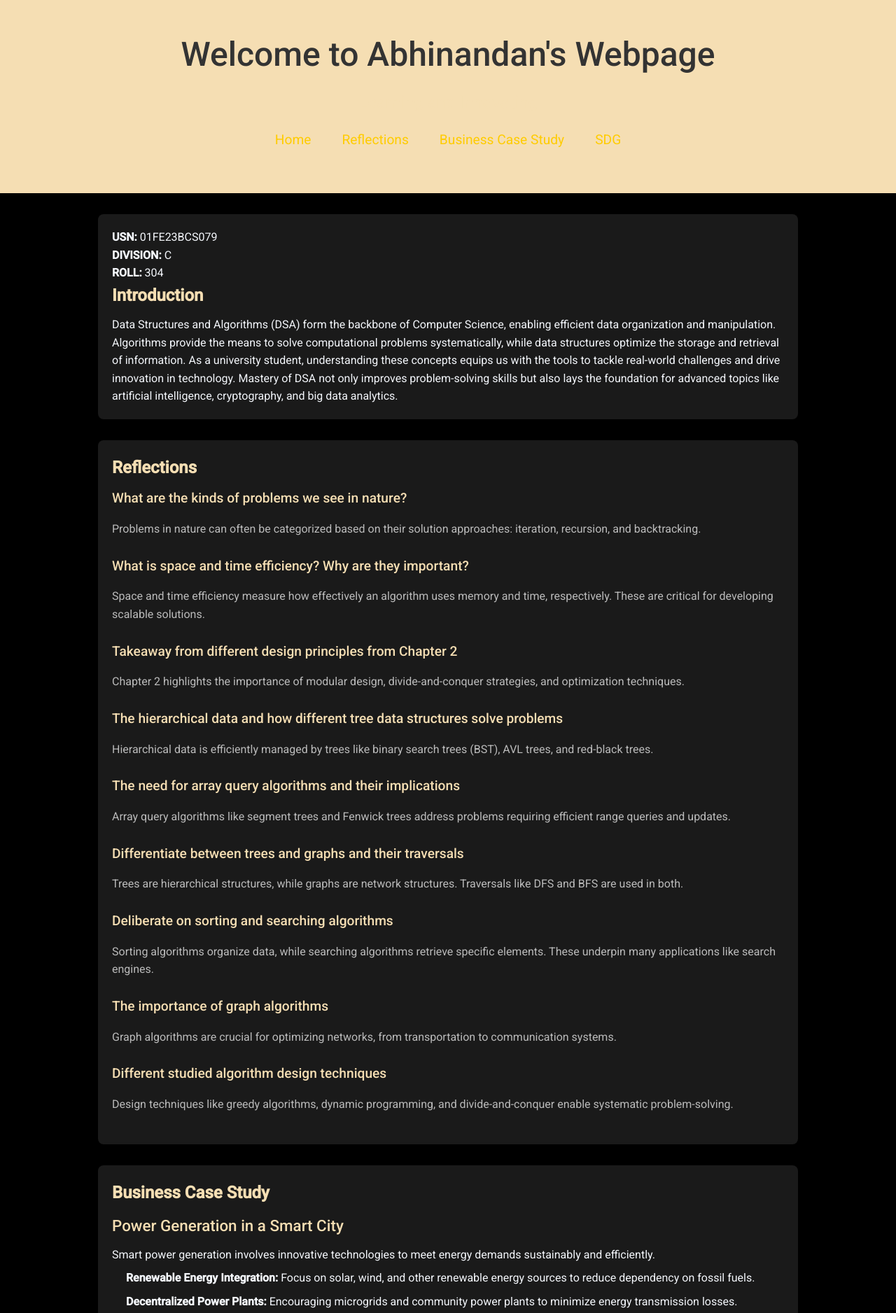
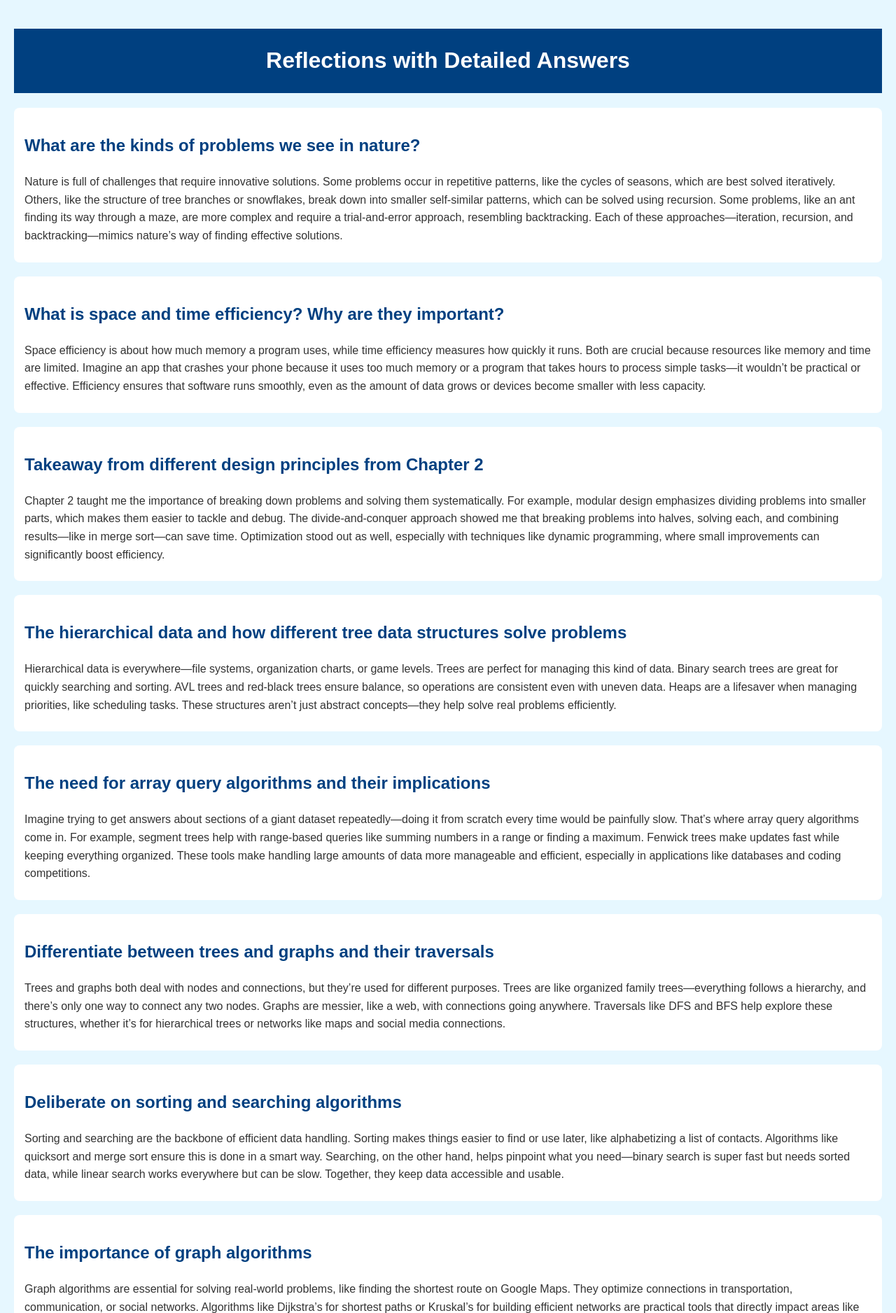
Before and after one commit to SavitruG/Citydesign.github.io, a plain HTML site: page coursereflectionANM.html in a window 1280 px wide. Shown: the top 1876 px of the page at 70% size. Drawn offline with Linux system fonts and the light colour scheme.

Commit message:
coursereflectionANM.html

```diff
--- a/coursereflectionANM.html
+++ b/coursereflectionANM.html
@@ -3,255 +3,102 @@
 <head>
     <meta charset="UTF-8">
     <meta name="viewport" content="width=device-width, initial-scale=1.0">
-    <title>Abhinandan's Webpage</title>
-    <link href="https://fonts.googleapis.com/css2?family=Roboto:wght@400;500&display=swap" rel="stylesheet">
+    <title>Algorithm Reflections</title>
     <style>
-        * {
+        body {
+            font-family: 'Product Sans', Arial, sans-serif;
+            line-height: 1.6;
             margin: 0;
-            padding: 0;
-            box-sizing: border-box;
+            padding: 20px;
+            background-color: #e6f7ff;
+            color: #333;
         }
-
-        body {
-            font-family: 'Roboto', sans-serif;
-            background-color: #000000;
-            color: #f4f7fc;
-            line-height: 1.6;
+        h1 {
+            text-align: center;
+            color: white;
+            background-color: #004080;
+            padding: 20px;
         }
-
-        header {
-            background-color: #f5deb3;  /* Beige background for header */
-            color: #333;
-            padding: 40px 20px;
+        h2 {
+            color: #004080;
+        }
+        section {
+            margin-bottom: 20px;
+            padding: 15px;
+            background: #ffffff;
+            border-radius: 8px;
+        }
+        p {
+            margin: 0 0 10px;
+        }
+        .button-container {
             text-align: center;
-            box-shadow: 0 4px 6px rgba(0, 0, 0, 0.1);
+            margin-top: 20px;
         }
-
-        header h1 {
-            font-size: 3rem;
-            font-weight: 500;
-        }
-
-        header h2 {
-            font-size: 1.5rem;
-            margin-top: 10px;
-            font-weight: 400;
-        }
-
-        nav {
-            margin: 20px 0;
-        }
-
-        nav a {
-            color: #ffcc00;
+        .button-container a {
+            display: inline-block;
+            padding: 10px 20px;
             text-decoration: none;
-            margin: 0 20px;
-            font-size: 1.2rem;
-            transition: color 0.3s;
-        }
-
-        nav a:hover {
-            color: #fff;
-        }
-
-        section {
-            max-width: 1000px;
-            margin: 30px auto;
-            padding: 20px;
-            background: #1a1a1a;
-            border-radius: 8px;
-            box-shadow: 0 4px 12px rgba(0, 0, 0, 0.2);
-            transition: all 0.3s;
-        }
-
-        section:hover {
-            transform: translateY(-5px);
-        }
-
-        h2, h3 {
-            color: #f5deb3;  /* Beige color for section titles */
+            background-color: #004080;
+            color: white;
+            border-radius: 5px;
+            font-weight: bold;
+            transition: background-color 0.3s ease;
             margin-bottom: 10px;
         }
-
-        h3 {
-            font-size: 1.4rem;
-            font-weight: 500;
-        }
-
-        ul {
-            list-style-type: none;
-            padding-left: 20px;
-        }
-
-        li {
-            margin: 8px 0;
-        }
-
-        footer {
-            background-color: #f5deb3;
-            color: #333;
-            padding: 20px;
-            text-align: center;
-            font-size: 0.9rem;
-        }
-
-        /* Simplified question titles in reflections section */
-        .question-title {
-            font-size: 1.2rem;
-            font-weight: 500;
-            margin-bottom: 15px;
-            color: #f5deb3;
-        }
-
-        .question-answer {
-            margin-bottom: 25px;
-            font-size: 1rem;
-            color: #bbb;
-        }
-
-        /* Responsive Design */
-        @media (max-width: 768px) {
-            section {
-                padding: 15px;
-            }
-
-            nav a {
-                margin: 0 10px;
-                font-size: 1rem;
-            }
-
-            header h1 {
-                font-size: 2.5rem;
-            }
-
-            header h2 {
-                font-size: 1.2rem;
-            }
+        .button-container a:hover {
+            background-color: #0059b3;
         }
     </style>
 </head>
 <body>
-    <header>
-        <h1>Welcome to Abhinandan's Webpage</h1>
-        <h2>Learning and Innovating</h2>
-        <nav>
-            <a href="#home">Home</a>
-            <a href="#reflections">Reflections</a>
-            <a href="#business-case-study">Business Case Study</a>
-            <a href="#sdg">SDG</a>
-        </nav>
-    </header>
 
-    <!-- Home Section -->
-    <section id="home">
-        <div>
-            <p><strong>USN:</strong> 01FE23BCS079</p>
-            <p><strong>DIVISION:</strong> C</p>
-            <p><strong>ROLL:</strong> 304</p>
-        </div>
+    <h1>Reflections with Detailed Answers</h1>
 
-        <h2>Introduction</h2>
-        <p>
-            Data Structures and Algorithms (DSA) form the backbone of Computer Science, enabling efficient data organization and manipulation. Algorithms provide the means to solve computational problems systematically, while data structures optimize the storage and retrieval of information. As a university student, understanding these concepts equips us with the tools to tackle real-world challenges and drive innovation in technology. Mastery of DSA not only improves problem-solving skills but also lays the foundation for advanced topics like artificial intelligence, cryptography, and big data analytics.
-        </p>
+    <section>
+        <h2>What are the kinds of problems we see in nature?</h2>
+        <p>Nature is full of challenges that require innovative solutions. Some problems occur in repetitive patterns, like the cycles of seasons, which are best solved iteratively. Others, like the structure of tree branches or snowflakes, break down into smaller self-similar patterns, which can be solved using recursion. Some problems, like an ant finding its way through a maze, are more complex and require a trial-and-error approach, resembling backtracking. Each of these approaches—iteration, recursion, and backtracking—mimics nature’s way of finding effective solutions.</p>
     </section>
 
-    <!-- Reflections Section -->
-    <section id="reflections">
-        <h2>Reflections</h2>
-        <article>
-            <div class="question-answer">
-                <p class="question-title">What are the kinds of problems we see in nature?</p>
-                <p>Problems in nature can often be categorized based on their solution approaches: iteration, recursion, and backtracking.</p>
-            </div>
-
-            <div class="question-answer">
-                <p class="question-title">What is space and time efficiency? Why are they important?</p>
-                <p>Space and time efficiency measure how effectively an algorithm uses memory and time, respectively. These are critical for developing scalable solutions.</p>
-            </div>
-
-            <div class="question-answer">
-                <p class="question-title">Takeaway from different design principles from Chapter 2</p>
-                <p>Chapter 2 highlights the importance of modular design, divide-and-conquer strategies, and optimization techniques.</p>
-            </div>
-
-            <div class="question-answer">
-                <p class="question-title">The hierarchical data and how different tree data structures solve problems</p>
-                <p>Hierarchical data is efficiently managed by trees like binary search trees (BST), AVL trees, and red-black trees.</p>
-            </div>
-
-            <div class="question-answer">
-                <p class="question-title">The need for array query algorithms and their implications</p>
-                <p>Array query algorithms like segment trees and Fenwick trees address problems requiring efficient range queries and updates.</p>
-            </div>
-
-            <div class="question-answer">
-                <p class="question-title">Differentiate between trees and graphs and their traversals</p>
-                <p>Trees are hierarchical structures, while graphs are network structures. Traversals like DFS and BFS are used in both.</p>
-            </div>
-
-            <div class="question-answer">
-                <p class="question-title">Deliberate on sorting and searching algorithms</p>
-                <p>Sorting algorithms organize data, while searching algorithms retrieve specific elements. These underpin many applications like search engines.</p>
-            </div>
-
-            <div class="question-answer">
-                <p class="question-title">The importance of graph algorithms</p>
-                <p>Graph algorithms are crucial for optimizing networks, from transportation to communication systems.</p>
-            </div>
-
-            <div class="question-answer">
-                <p class="question-title">Different studied algorithm design techniques</p>
-                <p>Design techniques like greedy algorithms, dynamic programming, and divide-and-conquer enable systematic problem-solving.</p>
-            </div>
-        </article>
+    <section>
+        <h2>What is space and time efficiency? Why are they important?</h2>
+        <p>Space efficiency is about how much memory a program uses, while time efficiency measures how quickly it runs. Both are crucial because resources like memory and time are limited. Imagine an app that crashes your phone because it uses too much memory or a program that takes hours to process simple tasks—it wouldn’t be practical or effective. Efficiency ensures that software runs smoothly, even as the amount of data grows or devices become smaller with less capacity.</p>
     </section>
 
-    <!-- Business Case Study Section -->
-    <section id="business-case-study">
-        <h2>Business Case Study</h2>
-
-        <h3>Power Generation in a Smart City</h3>
-        <p>Smart power generation involves innovative technologies to meet energy demands sustainably and efficiently.</p>
-        <ul>
-            <li><strong>Renewable Energy Integration:</strong> Focus on solar, wind, and other renewable energy sources to reduce dependency on fossil fuels.</li>
-            <li><strong>Decentralized Power Plants:</strong> Encouraging microgrids and community power plants to minimize energy transmission losses.</li>
-            <li><strong>Green Energy Incentives:</strong> Promotion of clean energy production with tax benefits and subsidies for green energy initiatives.</li>
-            <li><strong>AI-Driven Energy Management:</strong> Leveraging AI to predict energy demand, optimize generation, and reduce waste.</li>
-        </ul>
-
-        <h3>Fuel Industry in a Smart City</h3>
-        <p>Smart fuel industries emphasize innovation in fuel production, distribution, and consumption with an eco-friendly approach.</p>
-        <ul>
-            <li><strong>Biofuels and Green Hydrogen:</strong> Transition to cleaner fuels like biofuels and hydrogen to minimize carbon emissions.</li>
-            <li><strong>Smart Fuel Stations:</strong> Integration of traditional fuel stations with EV charging infrastructure for hybrid solutions.</li>
-            <li><strong>Emission Monitoring Systems:</strong> Advanced systems to track and reduce emissions from fuel production and consumption.</li>
-            <li><strong>Energy Recovery Systems:</strong> Technology to recover energy from industrial processes and convert it into usable forms.</li>
-        </ul>
+    <section>
+        <h2>Takeaway from different design principles from Chapter 2</h2>
+        <p>Chapter 2 taught me the importance of breaking down problems and solving them systematically. For example, modular design emphasizes dividing problems into smaller parts, which makes them easier to tackle and debug. The divide-and-conquer approach showed me that breaking problems into halves, solving each, and combining results—like in merge sort—can save time. Optimization stood out as well, especially with techniques like dynamic programming, where small improvements can significantly boost efficiency.</p>
     </section>
 
-    <!-- SDG Section -->
-    <section id="sdg">
-        <h2>Sustainable Development Goals (SDGs)</h2>
-
-        <h3>SDG 7: Affordable and Clean Energy</h3>
-        <p>Ensure access to affordable, reliable, sustainable, and modern energy for all.</p>
-        <ul>
-            <li><strong>Target 7.1:</strong> By 2030, ensure universal access to affordable, reliable, and modern energy services.</li>
-            <li><strong>Target 7.2:</strong> By 2030, increase the share of renewable energy in the global energy mix.</li>
-            <li><strong>Target 7.3:</strong> By 2030, double the global rate of improvement in energy efficiency.</li>
-        </ul>
-
-        <h3>SDG 9: Industry, Innovation, and Infrastructure</h3>
-        <p>Build resilient infrastructure, promote inclusive and sustainable industrialization, and foster innovation.</p>
-        <ul>
-            <li><strong>Target 9.1:</strong> Develop quality, reliable, sustainable, and resilient infrastructure to support economic development.</li>
-            <li><strong>Target 9.4:</strong> By 2030, upgrade infrastructure and retrofit industries to make them sustainable.</li>
-        </ul>
+    <section>
+        <h2>The hierarchical data and how different tree data structures solve problems</h2>
+        <p>Hierarchical data is everywhere—file systems, organization charts, or game levels. Trees are perfect for managing this kind of data. Binary search trees are great for quickly searching and sorting. AVL trees and red-black trees ensure balance, so operations are consistent even with uneven data. Heaps are a lifesaver when managing priorities, like scheduling tasks. These structures aren’t just abstract concepts—they help solve real problems efficiently.</p>
     </section>
 
-    <footer>
-        <p>&copy; 2024 Abhinandan N M</p>
-    </footer>
+    <section>
+        <h2>The need for array query algorithms and their implications</h2>
+        <p>Imagine trying to get answers about sections of a giant dataset repeatedly—doing it from scratch every time would be painfully slow. That’s where array query algorithms come in. For example, segment trees help with range-based queries like summing numbers in a range or finding a maximum. Fenwick trees make updates fast while keeping everything organized. These tools make handling large amounts of data more manageable and efficient, especially in applications like databases and coding competitions.</p>
+    </section>
+
+    <section>
+        <h2>Differentiate between trees and graphs and their traversals</h2>
+        <p>Trees and graphs both deal with nodes and connections, but they’re used for different purposes. Trees are like organized family trees—everything follows a hierarchy, and there’s only one way to connect any two nodes. Graphs are messier, like a web, with connections going anywhere. Traversals like DFS and BFS help explore these structures, whether it’s for hierarchical trees or networks like maps and social media connections.</p>
+    </section>
+
+    <section>
+        <h2>Deliberate on sorting and searching algorithms</h2>
+        <p>Sorting and searching are the backbone of efficient data handling. Sorting makes things easier to find or use later, like alphabetizing a list of contacts. Algorithms like quicksort and merge sort ensure this is done in a smart way. Searching, on the other hand, helps pinpoint what you need—binary search is super fast but needs sorted data, while linear search works everywhere but can be slow. Together, they keep data accessible and usable.</p>
+    </section>
+
+    <section>
+        <h2>The importance of graph algorithms</h2>
+        <p>Graph algorithms are essential for solving real-world problems, like finding the shortest route on Google Maps. They optimize connections in transportation, communication, or social networks. Algorithms like Dijkstra’s for shortest paths or Kruskal’s for building efficient networks are practical tools that directly impact areas like logistics and network design. They’re fascinating because they mirror real challenges we face daily.</p>
+    </section>
+
+    <section>
+        <h2>Different studied algorithm design techniques</h2>
+        <p>The different design techniques we learned—like greedy algorithms, dynamic programming, and divide-and-conquer—all stood out for how systematic they are. Greedy algorithms are like quick decisions that work for problems like building an efficient file compression. Dynamic programming is about carefully building on smaller solutions, like solving puzzles one piece at a time. Divide-and-conquer, meanwhile, felt like breaking a big task into manageable parts—something we do in everyday life, like organizing a big project. These approaches make solving complex problems a lot simpler.</p>
+    </section>
+
 </body>
 </html>
```
